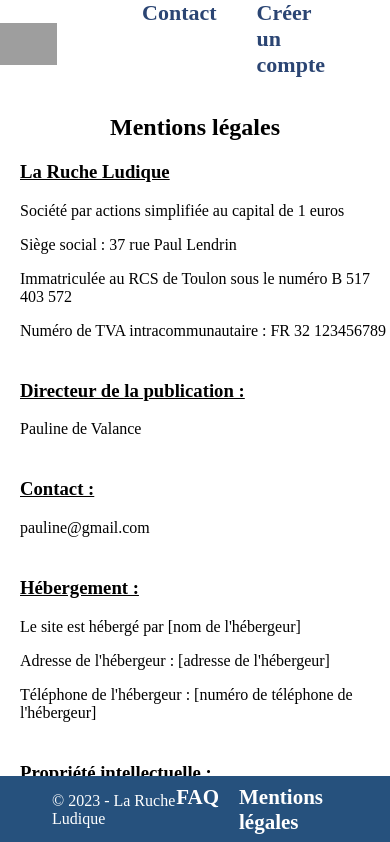
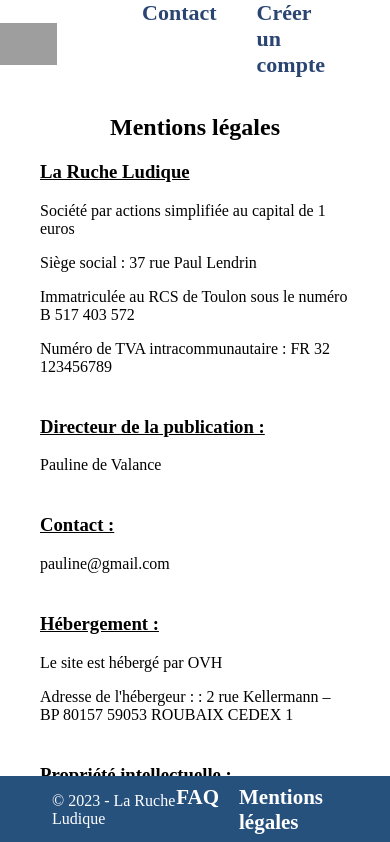
Before and after one commit to PaulinedeValance/projetAlternanceFront, a Vue app: page /legalnotes in a window 390 px wide. Shown: the top 842 px of the page. Built offline with nearby package versions, Linux system fonts and the light colour scheme; grey boxes are pictures that could not be loaded; a web font is replaced by a local one.

Commit message:
responsive

```diff
--- a/src/components/ContactForm.vue
+++ b/src/components/ContactForm.vue
@@ -43,7 +43,7 @@
     justify-content: center;
     align-items: center;
     flex-direction: column;
-    margin: 18vh auto 0;
+    margin: 1vh auto 0;
     border-radius: 10px;
     box-shadow: 5px 5px 15px -1px rgba(0, 0, 0, 0.75);
 
@@ -67,6 +67,7 @@
         box-shadow: none;
         padding: 0;
         border-radius: 0;
+        margin-top: 50px;
     }
 }
 </style>
--- a/src/views/Faq.vue
+++ b/src/views/Faq.vue
@@ -7,6 +7,7 @@
 <template>
     <NavBarOtherPages />
     <div class="faq">
+
         <h2 class="faq-title">Foire aux Questions</h2>
         <div class="paragraph-style">
             <h3 class="question">Quel est le but de la Ruche Ludique ?</h3>
@@ -50,17 +51,12 @@
     margin: 0 auto;
     padding: 10px 160px;
     padding-bottom: 30px;
-
-    @media (max-width: 768px) {
-        padding-left: 25px;
-        padding-right: 40px;
-        text-align: center;
-    }
 }
 
 .faq-title {
     margin-bottom: 25px;
     text-align: center;
+    color: #2B4573;
 }
 
 .paragraph-style {
@@ -78,5 +74,15 @@
         color: crimson;
     }
 
+    .paragraph-style {
+        margin-left: 0px;
+    }
+
+    .faq {
+        padding-left: 40px;
+        padding-right: 40px;
+        text-align: justify;
+    }
+
 }
 </style>
--- a/src/views/LegalNotes.vue
+++ b/src/views/LegalNotes.vue
@@ -26,9 +26,8 @@
 
         <div class="paragraph-style">
             <h3>Hébergement :</h3>
-            <p>Le site est hébergé par [nom de l'hébergeur]</p>
-            <p>Adresse de l'hébergeur : [adresse de l'hébergeur]</p>
-            <p>Téléphone de l'hébergeur : [numéro de téléphone de l'hébergeur]</p>
+            <p>Le site est hébergé par OVH</p>
+            <p>Adresse de l'hébergeur : : 2 rue Kellermann – BP 80157 59053 ROUBAIX CEDEX 1 </p>
         </div>
 
         <div class="paragraph-style">
@@ -78,4 +77,19 @@
 .paragraph-style:last-of-type {
     padding-bottom: 70px;
 }
+
+
+@media (max-width: 768px) {
+    .question {
+        font-size: 20px;
+        color: crimson;
+    }
+
+    .paragraph-style {
+        margin-left: 0px;
+        padding-left: 40px;
+        padding-right: 40px;
+    }
+
+}
 </style>
```
